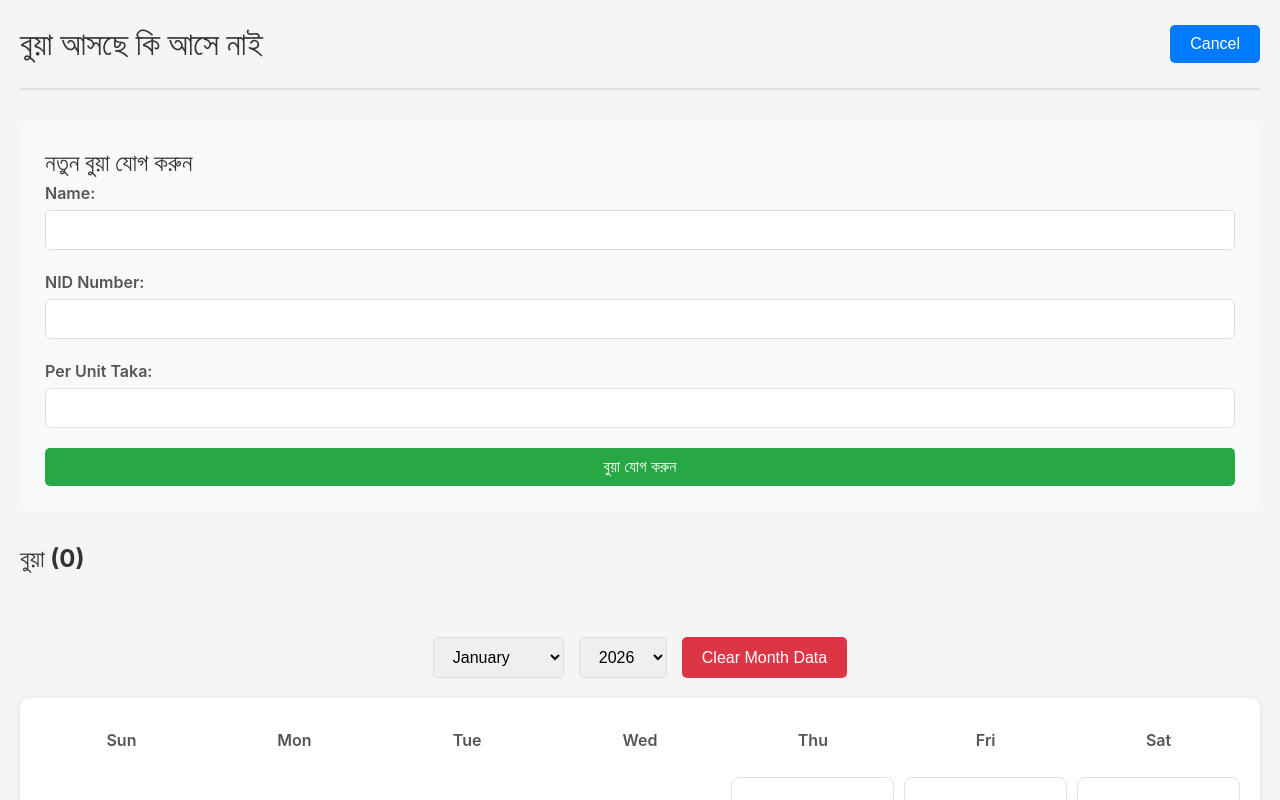
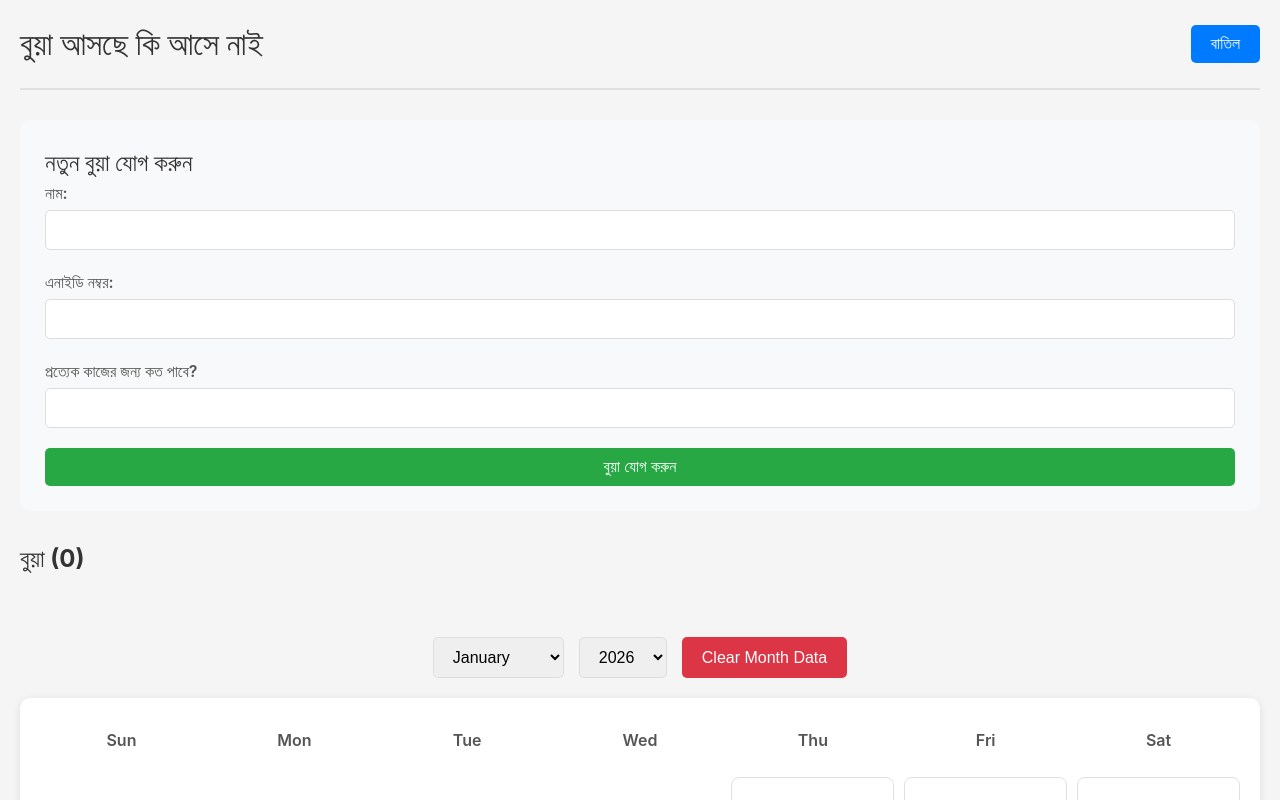
Before and after one commit to tasfik007/house-help-manage, a React (Vite) app in the folder house-helper-app/: page / in a window 1280 px wide. Both pictures are taken after a click on the button "বুয়া যোগ করুন". Shown: the top 800 px of the page. Built offline with nearby package versions, Linux system fonts and the light colour scheme.

Commit message:
Refactor Code

```diff
--- a/house-helper-app/src/App.jsx
+++ b/house-helper-app/src/App.jsx
@@ -274,7 +274,7 @@ function App() {
           className="btn btn-primary"
           onClick={() => setShowAddHelper(!showAddHelper)}
         >
-          {showAddHelper ? "Cancel" : "বুয়া যোগ করুন"}
+          {showAddHelper ? "বাতিল" : "বুয়া যোগ করুন"}
         </button>
       </header>
 
@@ -283,7 +283,7 @@ function App() {
           <h2>নতুন বুয়া যোগ করুন</h2>
           <form onSubmit={addHelper}>
             <div className="form-group">
-              <label>Name:</label>
+              <label>নাম:</label>
               <input
                 type="text"
                 value={newHelper.name}
@@ -294,7 +294,7 @@ function App() {
               />
             </div>
             <div className="form-group">
-              <label>NID Number:</label>
+              <label>এনাইডি নম্বর:</label>
               <input
                 type="text"
                 value={newHelper.nid}
@@ -305,7 +305,7 @@ function App() {
               />
             </div>
             <div className="form-group">
-              <label>Per Unit Taka:</label>
+              <label>প্রত্যেক কাজের জন্য কত পাবে?</label>
               <input
                 type="number"
                 value={newHelper.perUnitTaka}
```
